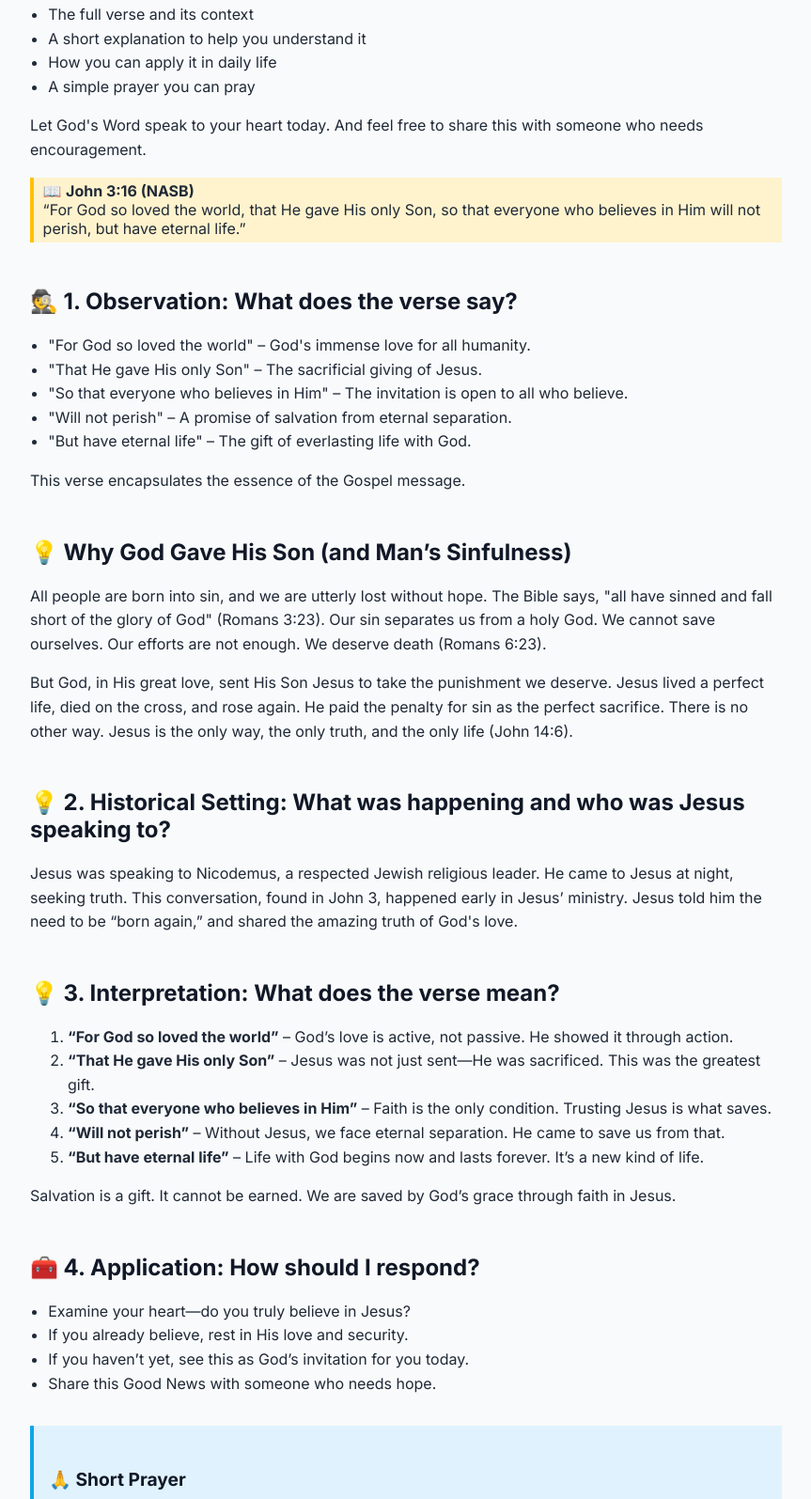
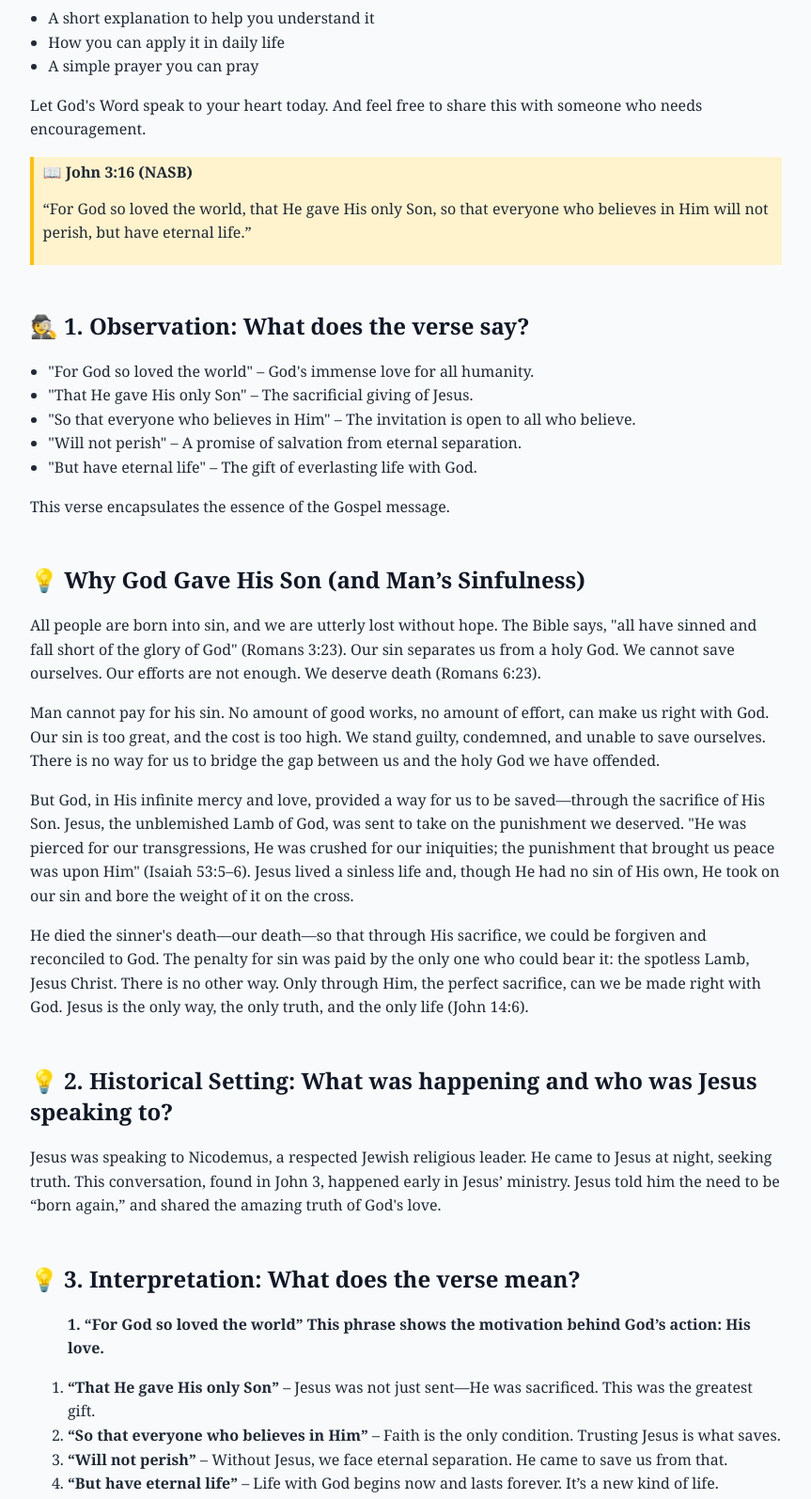
Before and after one commit to alvinspyro2024/alvinspyro.art, a plain HTML site: page J316.html in a window 1280 px wide. Shown: the part 311-1906 px from the top of the page at 94% size, without its empty margins (208-1071 px from the left). Drawn offline with Linux system fonts and the light colour scheme.

Commit message:
Update J316.html

```diff
--- a/J316.html
+++ b/J316.html
@@ -7,7 +7,7 @@
   <link href="https://fonts.googleapis.com/css2?family=Inter:wght@400;600;700&display=swap" rel="stylesheet" />
   <style>
     body {
-      font-family: 'Inter', sans-serif;
+      font-family: 'Georgia', sans-serif;
       background-color: #f9fafb;
       color: #1f2937;
       margin: 0;
@@ -78,7 +78,7 @@
 
   <div class="highlight">
     📖 <strong>John 3:16 (NASB)</strong><br>
-    “For God so loved the world, that He gave His only Son, so that everyone who believes in Him will not perish, but have eternal life.”
+    <p><ems>“For God so loved the world, that He gave His only Son, so that everyone who believes in Him will not perish, but have eternal life.”</ems></p>
   </div>
 
   <div class="section">
@@ -96,7 +96,9 @@
   <div class="section">
     <h2>💡 Why God Gave His Son (and Man’s Sinfulness)</h2>
     <p>All people are born into sin, and we are utterly lost without hope. The Bible says, "all have sinned and fall short of the glory of God" (Romans 3:23). Our sin separates us from a holy God. We cannot save ourselves. Our efforts are not enough. We deserve death (Romans 6:23).</p>
-    <p>But God, in His great love, sent His Son Jesus to take the punishment we deserve. Jesus lived a perfect life, died on the cross, and rose again. He paid the penalty for sin as the perfect sacrifice. There is no other way. Jesus is the only way, the only truth, and the only life (John 14:6).</p>
+    <p>Man cannot pay for his sin. No amount of good works, no amount of effort, can make us right with God. Our sin is too great, and the cost is too high. We stand guilty, condemned, and unable to save ourselves. There is no way for us to bridge the gap between us and the holy God we have offended.</p>
+    <p>But God, in His infinite mercy and love, provided a way for us to be saved—through the sacrifice of His Son. Jesus, the unblemished Lamb of God, was sent to take on the punishment we deserved. "He was pierced for our transgressions, He was crushed for our iniquities; the punishment that brought us peace was upon Him" (Isaiah 53:5–6). Jesus lived a sinless life and, though He had no sin of His own, He took on our sin and bore the weight of it on the cross.</p>
+    <p>He died the sinner's death—our death—so that through His sacrifice, we could be forgiven and reconciled to God. The penalty for sin was paid by the only one who could bear it: the spotless Lamb, Jesus Christ. There is no other way. Only through Him, the perfect sacrifice, can we be made right with God. Jesus is the only way, the only truth, and the only life (John 14:6).</p>
   </div>
 
   <div class="section">
@@ -107,7 +109,7 @@
   <div class="section">
     <h2>💡 3. Interpretation: What does the verse mean?</h2>
     <ol>
-      <li><strong>“For God so loved the world”</strong> – God’s love is active, not passive. He showed it through action.</li>
+      <p><strong>1. “For God so loved the world” This phrase shows the motivation behind God’s action: His love.</strong></p>
       <li><strong>“That He gave His only Son”</strong> – Jesus was not just sent—He was sacrificed. This was the greatest gift.</li>
       <li><strong>“So that everyone who believes in Him”</strong> – Faith is the only condition. Trusting Jesus is what saves.</li>
       <li><strong>“Will not perish”</strong> – Without Jesus, we face eternal separation. He came to save us from that.</li>
```
